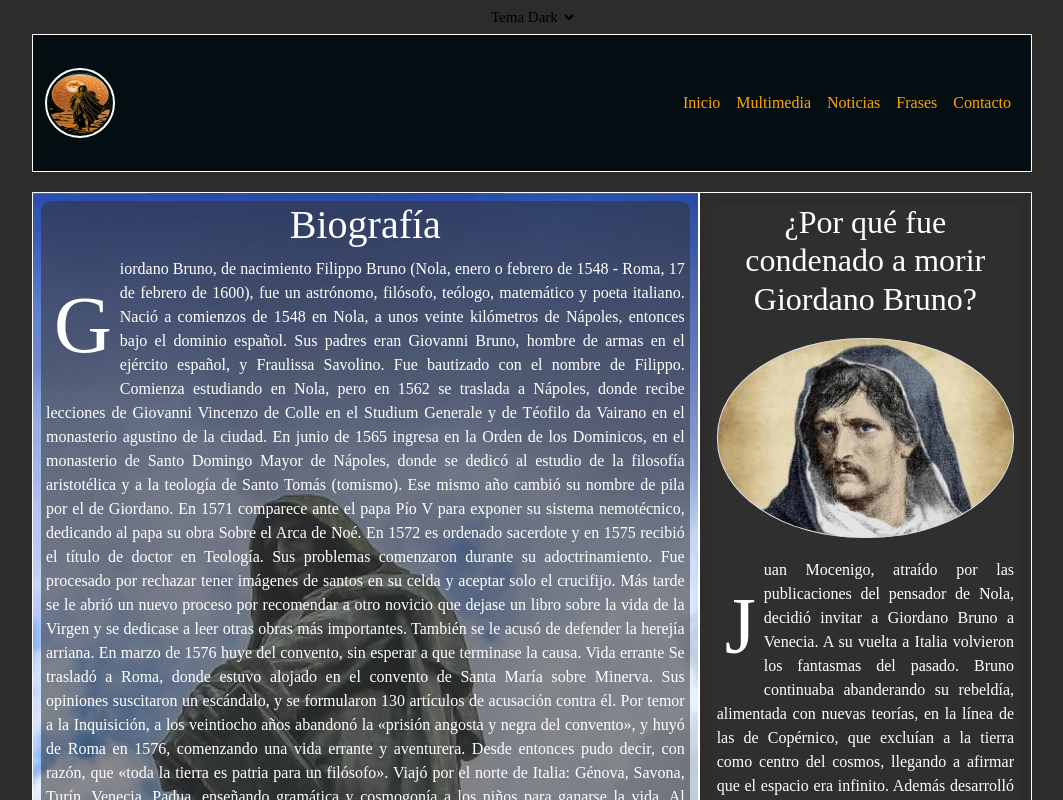
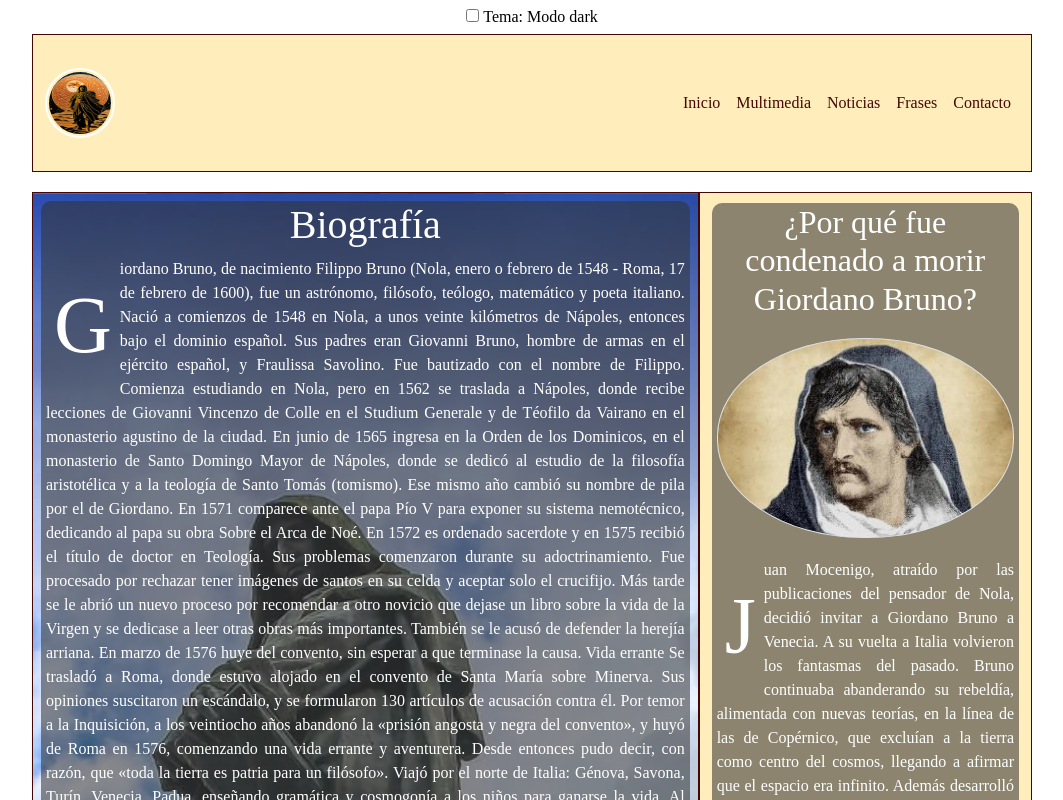
Before and after one commit to PatricioMaturana/PFMaturanaPatricio, a plain HTML site: page index.html in a window 1280 px wide. Shown: the top 800 px of the page, without its empty margins (108-1171 px from the left). Drawn offline with nearby package versions, Linux system fonts and the light colour scheme.

Commit message:
Nueva versión, Pre-entrega 3: se realiza mejoras con el selector para los temas

```diff
--- a/index.html
+++ b/index.html
@@ -31,11 +31,16 @@
                     <i class="sol fa-regular fa-sun "></i>
                 </button>
             -->
+            <!--
                 <select>
                     <option class="btn-dark" value="dark">Tema Dark</option>
                     <option class="btn-light" value="light">Tema Light</option>
-                </select>
+                </select>-->
 
+                <div class="wrapper">
+                    <input type="checkbox" name="theme_switch" id="switch">
+                    <label for="switch">Tema: Modo dark</label>
+                </div>
             </div>
         </div>
     </header>
--- a/scss/js/modificaTema.js
+++ b/scss/js/modificaTema.js
@@ -1,3 +1,4 @@
+/*
 const btnlight=document.querySelector(".btn-light");
 const btndark=document.querySelector(".btn-dark");
 
@@ -15,3 +16,21 @@ function poner_modo_dark(){
 function guardarCambio(tema){
     document.documentElement.setAttribute("tema-defecto",tema);
 }
+*/
+let checkbox = document.querySelector("input[name=theme_switch]");
+
+if (window.matchMedia("(prefers-color-scheme: dark)").matches) {
+  document.documentElement.setAttribute("data-theme", "dark");
+  checkbox.checked = true;
+} else {
+  document.documentElement.setAttribute("data-theme", "light");
+  checkbox.checked = false;
+}
+
+// switch theme if checkbox is engaged
+checkbox.addEventListener("change", (cb) => {
+  document.documentElement.setAttribute(
+    "data-theme",
+    cb.target.checked ? "dark" : "light"
+  );
+});
--- a/scss/pages/_variables.scss
+++ b/scss/pages/_variables.scss
@@ -1,4 +1,18 @@
-:root[tema-defecto="dark"]{
+html[data-theme=light] {
+    --background_body:white;
+    --background_header:white;/*#9AC5F4;*/
+    --background_footer:#FFEEBB;
+    --background_nav:#FFEEBB;
+    --background-side:#FFEEBB;
+    --background_side_trasparencia:rgba(51, 51, 51, 0.562);
+    --background_form_contacto:#FFEEBB;
+    --color-nav:#450703;
+    --color-footer:#450703;
+    --color-borde:#450703;
+    --color_form_contacto:black;
+}
+
+html[data-theme=dark] {
     --background_body:rgb(46, 43, 43);/*F9FBE7*/
     --background_header:rgb(46, 43, 43); /*F9FBE7*/
     --background_footer:#040D12;/*ECCDB4*/
@@ -11,17 +25,3 @@
     --color-borde:white;
     --color_form_contacto:black;
 }
-
-:root[tema-defecto="light"]{
-    --background_body:white;
-    --background_header:white;/*#9AC5F4;*/
-    --background_footer:#FFEEBB;
-    --background_nav:#FFEEBB;
-    --background-side:#FFEEBB;
-    --background_side_trasparencia:rgba(51, 51, 51, 0.562);
-    --background_form_contacto:#FFEEBB;
-    --color-nav:#450703;
-    --color-footer:#450703;
-    --color-borde:#450703;
-    --color_form_contacto:black;
-}
```
Also changed, not shown: css/estilos.css, scss/main.css, 1 other file.
